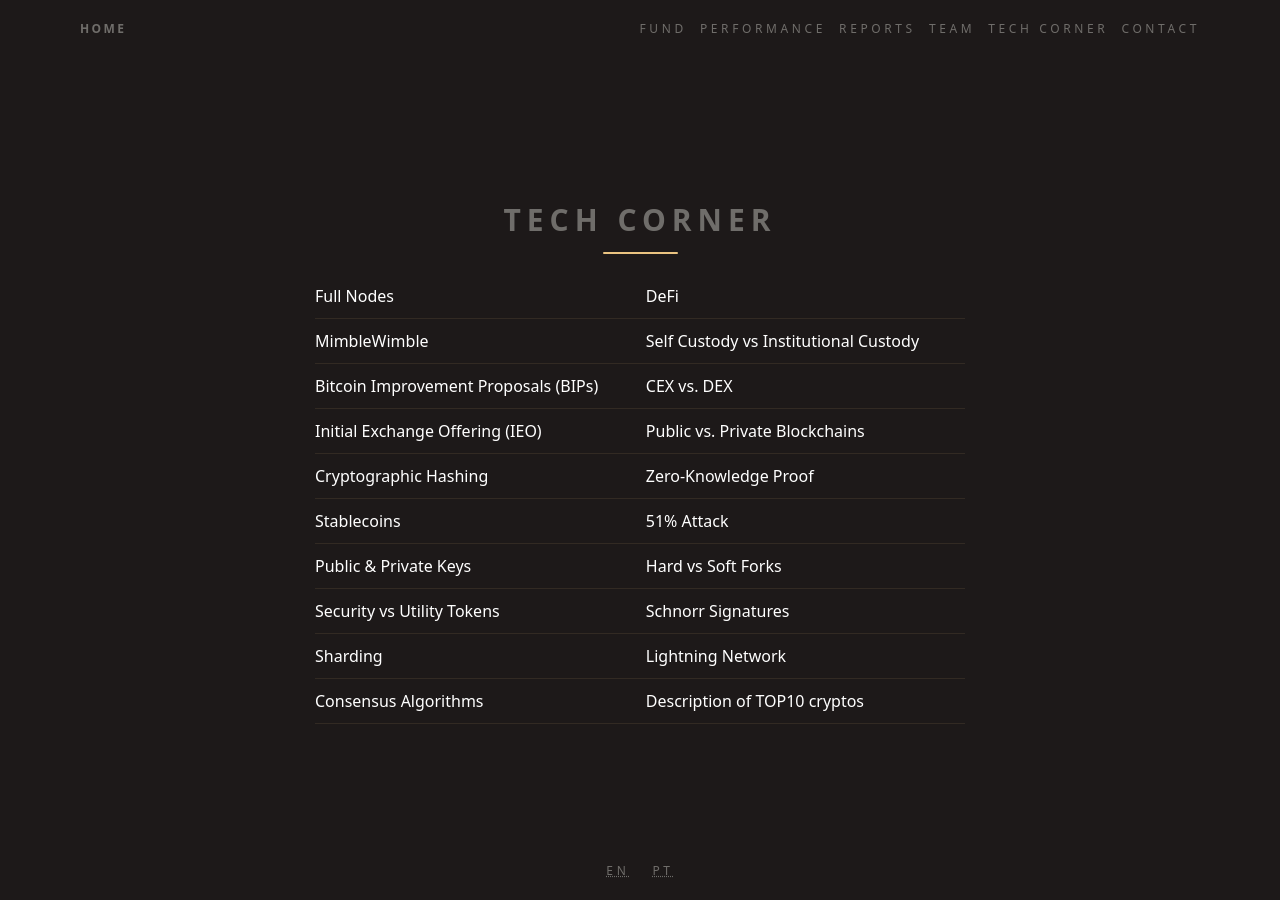
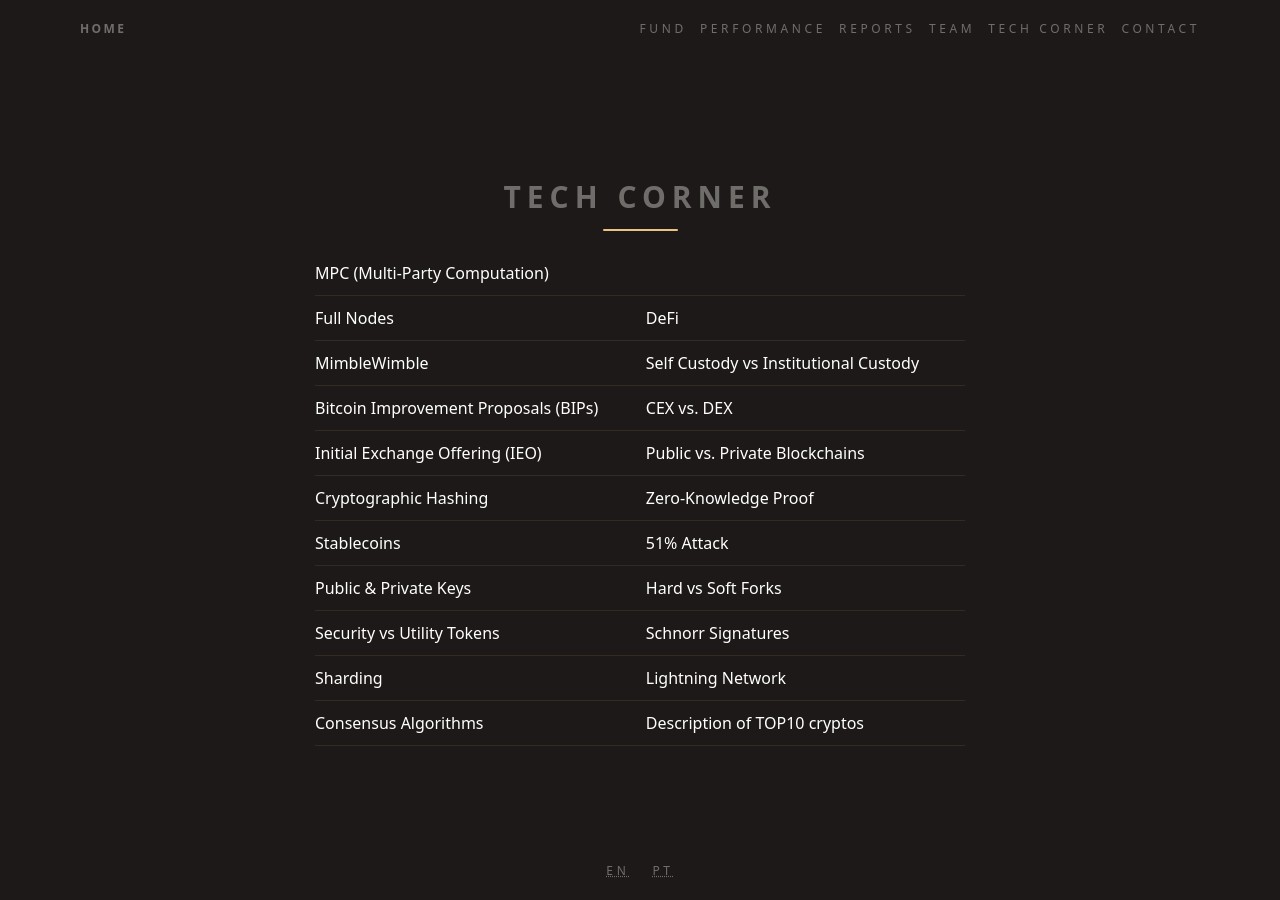
Before and after one commit to ateliedetemas/blpcrypto, a Jekyll site: the page built from _pages/en/tech-corner.md, in a window 1280 px wide. Built offline with Jekyll 4.4.1, drawn with Linux system fonts in a browser that asks for light colours.

Commit message:
Update tech-corner.md

```diff
--- a/_pages/en/tech-corner.md
+++ b/_pages/en/tech-corner.md
@@ -4,6 +4,7 @@ layout: page
 title: Tech Corner
 permalink: "/en/tech-corner/"
 ---
+[MPC (Multi-Party Computation)]({{ "/assets/documents/tech-corner/2019/11.pdf" }}) |
 [Full Nodes]({{ "/assets/documents/tech-corner/2019/09.pdf" }}) |  [DeFi]({{ "/assets/documents/tech-corner/2019/10.pdf" }}) |
 [MimbleWimble]({{ "/assets/documents/tech-corner/2019/07.pdf" }}) |  [Self Custody vs Institutional Custody]({{ "/assets/documents/tech-corner/2019/08.pdf" }})
 [Bitcoin Improvement Proposals (BIPs)]({{ "/assets/documents/tech-corner/2019/05.pdf" }}) |  [CEX vs. DEX]({{ "/assets/documents/tech-corner/2019/06.pdf" }})
```
